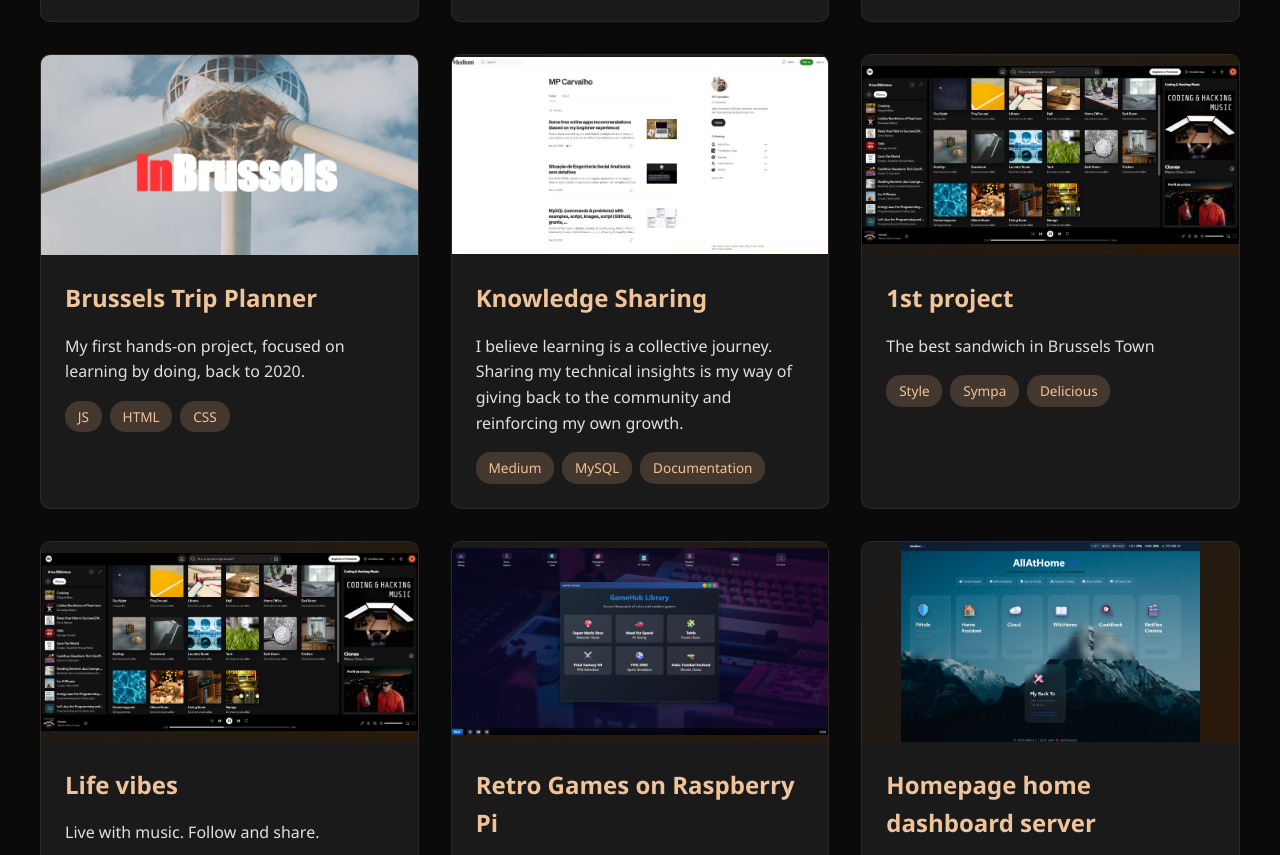
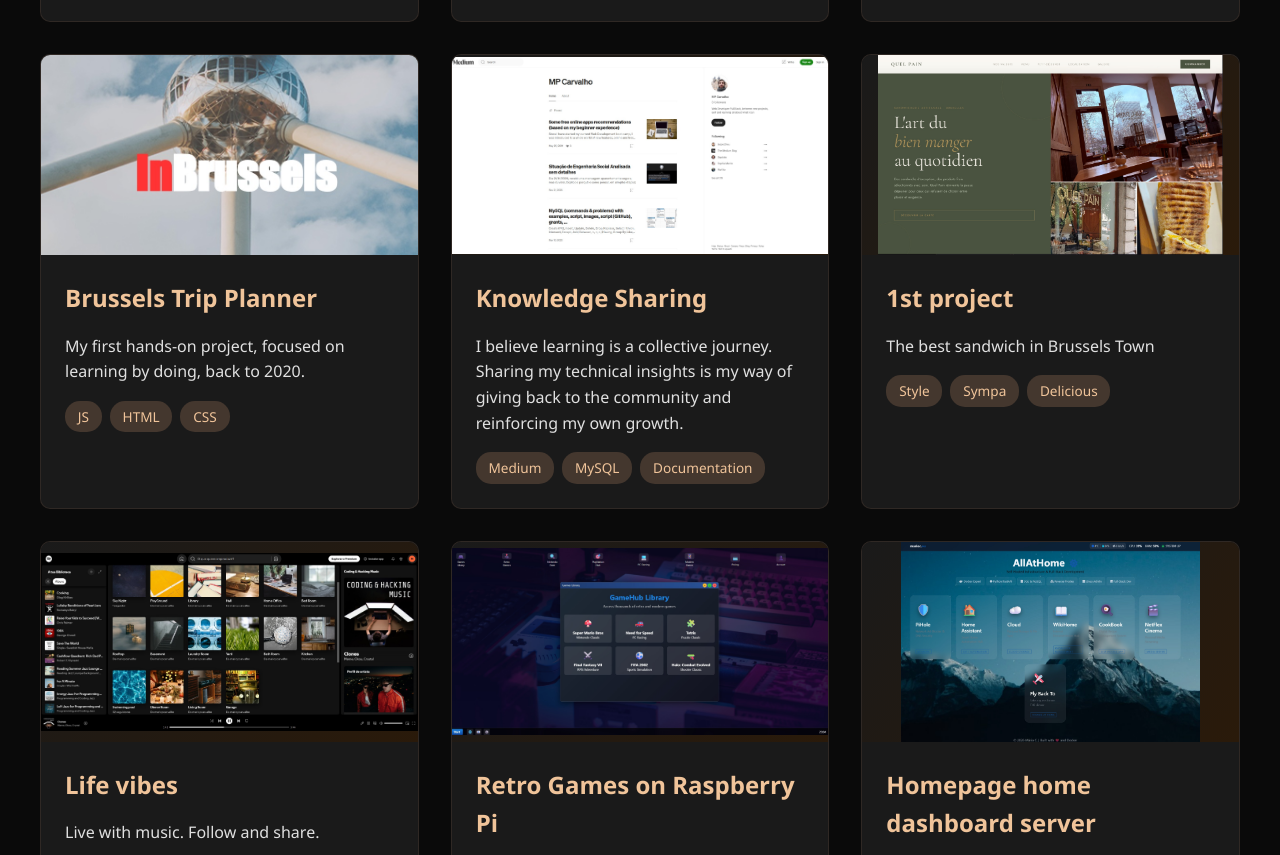
Before and after one commit to MP-C/portfolio, a plain HTML site: page index.html in a window 1280 px wide. Shown: the part 3519-4374 px from the top of the page. Drawn offline with nearby package versions, Linux system fonts and the light colour scheme.

Commit message:
update fix image quelpain

```diff
--- a/index.html
+++ b/index.html
@@ -1980,7 +1980,7 @@
                     <div class="project-image writer-vibes"
                         onclick="window.open('https://marioc.eu/pages/quelpain/', '_blank')"
                         style="cursor: pointer; position: relative; height: 200px; overflow: hidden; background-color: #1a1a1a;">
-                        <img src="./photos/spotifyme.jpg" style="width: 100%; height: 100%; object-fit: contain;"/>
+                        <img src="./photos/quelpain.jpg" style="width: 100%; height: 100%; object-fit: contain;"/>
                     </div>
                     <div class="project-content">
                         <h3>1st project</h3>
```
Also changed, not shown: photos/quelpain.jpg (added).
